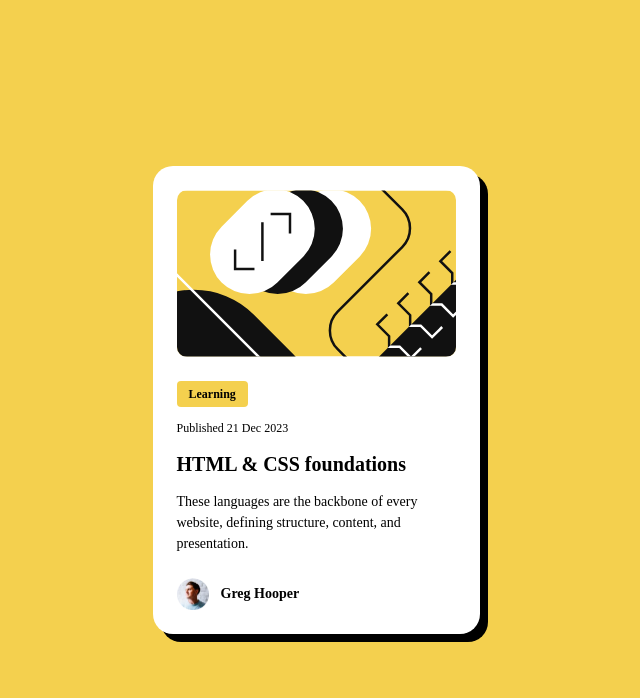
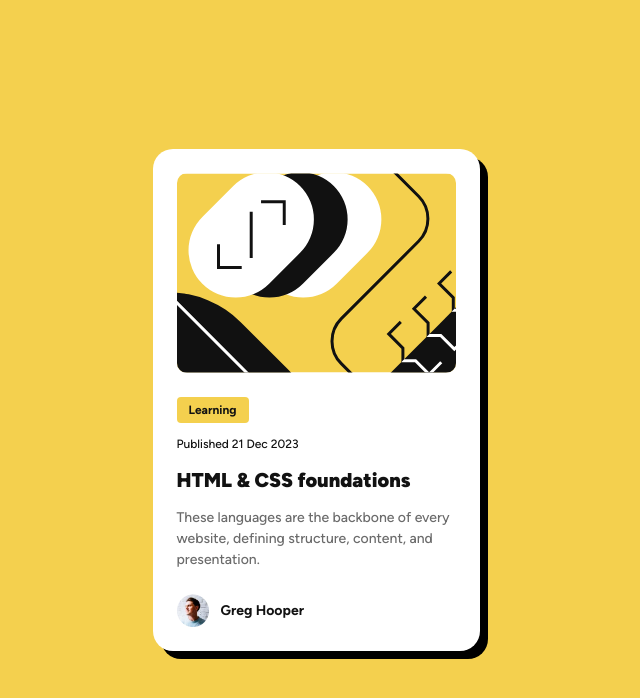
Before and after one commit to yanggeorge/blog-card-test, a plain HTML site: page index.html in a window 1280 px wide. Shown: the whole page, without its empty margins (324-964 px from the left). Drawn offline with Linux system fonts and the light colour scheme; a web font is replaced by a local one.

Commit message:
字体，图片填充

```diff
--- a/styles.css
+++ b/styles.css
@@ -1,22 +1,26 @@
 @font-face {
   font-family: "Figtree";
-  src: url("Figtree-VariableFont_wght.ttf");
-  font-weight: normal;
+  src: url("assets/fonts/Figtree-VariableFont_wght.ttf") format("truetype");
+  font-weight: 500 700 900;
   font-style: normal;
+  font-display: swap;
 }
 
 :root {
   --color-white: hsl(0, 0%, 100%);
   --color-black: hsl(0, 0%, 0%);
   --color-yellow: hsl(47, 88%, 63%);
-  --color-gray-500: hsl(0, 0, 42%);
-  --color-gray-950: hsl(0, 0, 7%);
+  --color-gray-500: hsl(0, 0%, 42%);
+  --color-gray-950: hsl(0, 0%, 7%);
+  --font-extra-bold: 900;
+  --font-bold: 700;
+  --font-normal: 500;
 }
 
 html,
 body {
   height: 100%;
-  font-family: "Figtree";
+  font-family: "Figtree", sans-serif;
 }
 
 body {
@@ -53,8 +57,11 @@ body {
 
 .blogImage img {
   width: 100%;
-  height: auto;
+  height: 200px;
+  /* 消除图片底部空隙（最主要原因）, 让图片可以自然占满父容器 */
   display: block;
+  object-fit: cover;
+  object-position: center;
   border-radius: 10px;
 }
 
@@ -77,9 +84,8 @@ body {
 .content .category {
   border-radius: 4px;
   background-color: var(--color-yellow);
-  font-family: "Figtree";
   font-size: 12px;
-  font-weight: bold;
+  font-weight: var(--font-bold);
   line-height: 150%;
   letter-spacing: 0;
   padding: 4px 12px;
@@ -87,9 +93,8 @@ body {
 }
 
 .content .date {
-  font-family: "Figtree";
   font-size: 12px;
-  font-weight: normal;
+  font-weight: var(--font-normal);
   line-height: 150%;
   letter-spacing: 0;
   color: var(--color-gray-950);
@@ -98,9 +103,8 @@ body {
 }
 
 .content .title {
-  font-family: "Figtree";
   font-size: 20px;
-  font-weight: bolder;
+  font-weight: var(--font-extra-bold);
   line-height: 150%;
   letter-spacing: 0;
   color: var(--color-gray-950);
@@ -109,9 +113,8 @@ body {
 }
 
 .content .description {
-  font-family: "Figtree";
   font-size: 14px;
-  font-weight: normal;
+  font-weight: var(--font-normal);
   line-height: 150%;
   letter-spacing: 0;
   color: var(--color-gray-500);
@@ -133,12 +136,11 @@ body {
 }
 
 .author .authorname {
-  font-family: "Figtree";
   font-size: 14px;
-  font-weight: bold;
+  font-weight: var(--font-bold);
   line-height: 150%;
   letter-spacing: 0;
-  color: var(--color-gray-500);
+  color: var(--color-gray-950);
   width: auto;
   text-align: left;
 }
```
